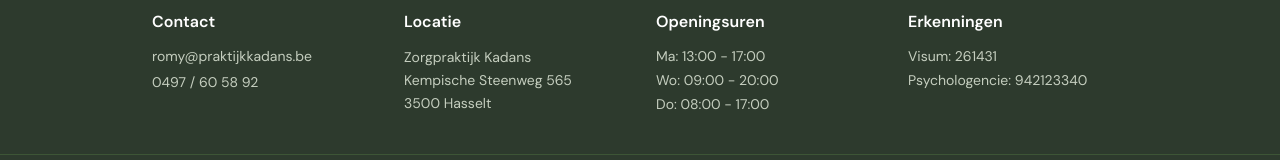
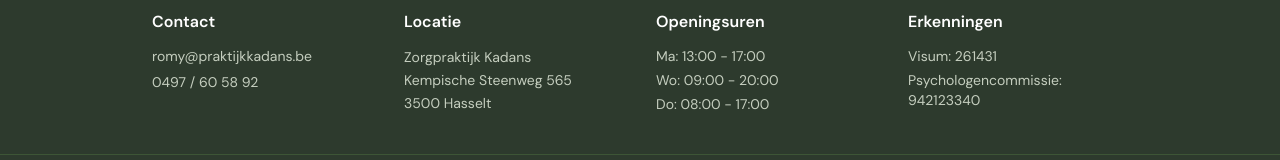
Before and after one commit to gertnelissen/romy-tielens, a Next.js app: page / in a window 1280 px wide. Shown: the part 1866-2026 px from the top of the page. Built offline with nearby package versions, Linux system fonts and the light colour scheme.

Commit message:
Fix typo: Psychologencie -> Psychologencommissie

```diff
--- a/src/components/Footer.tsx
+++ b/src/components/Footer.tsx
@@ -47,7 +47,7 @@ export function Footer() {
           <h3 className="font-semibold text-white mb-3">Erkenningen</h3>
           <ul className="text-sm space-y-1">
             <li>Visum: 261431</li>
-            <li>Psychologencie: 942123340</li>
+            <li>Psychologencommissie: 942123340</li>
           </ul>
         </div>
       </div>
```
